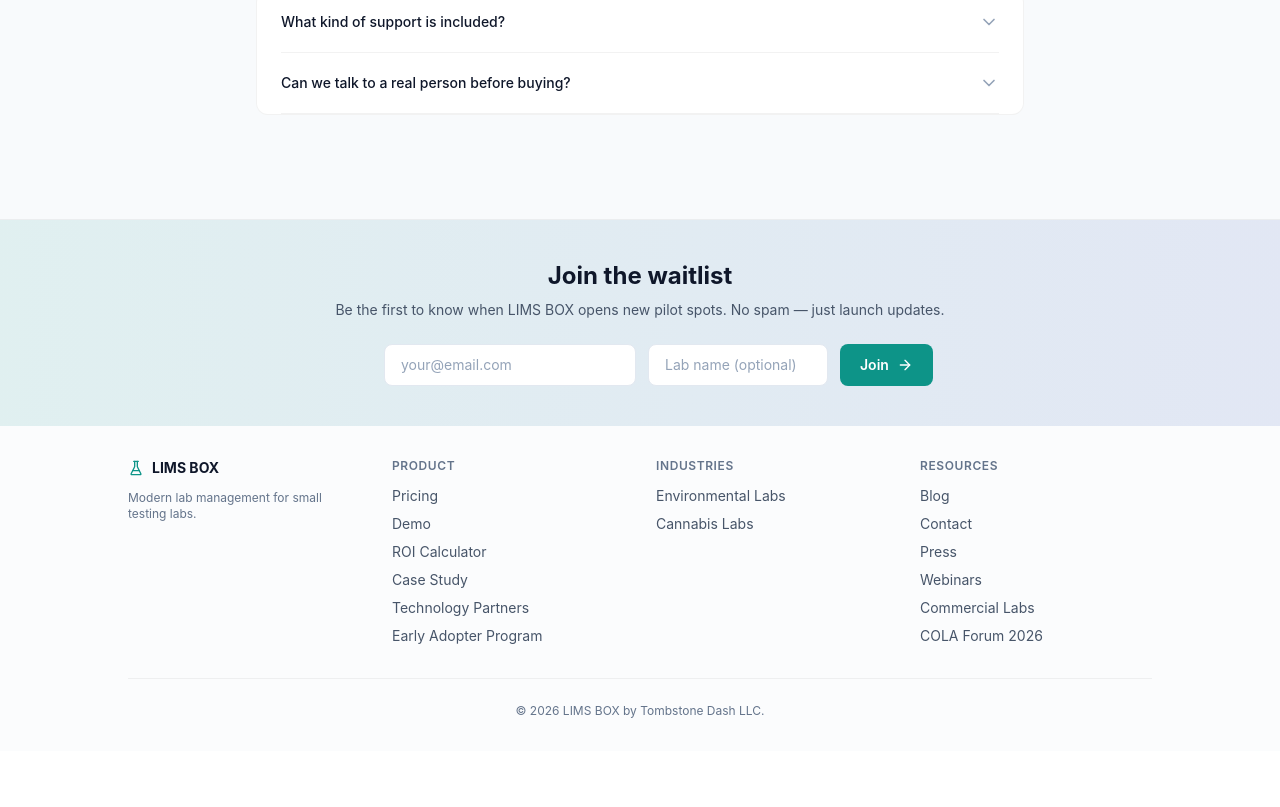
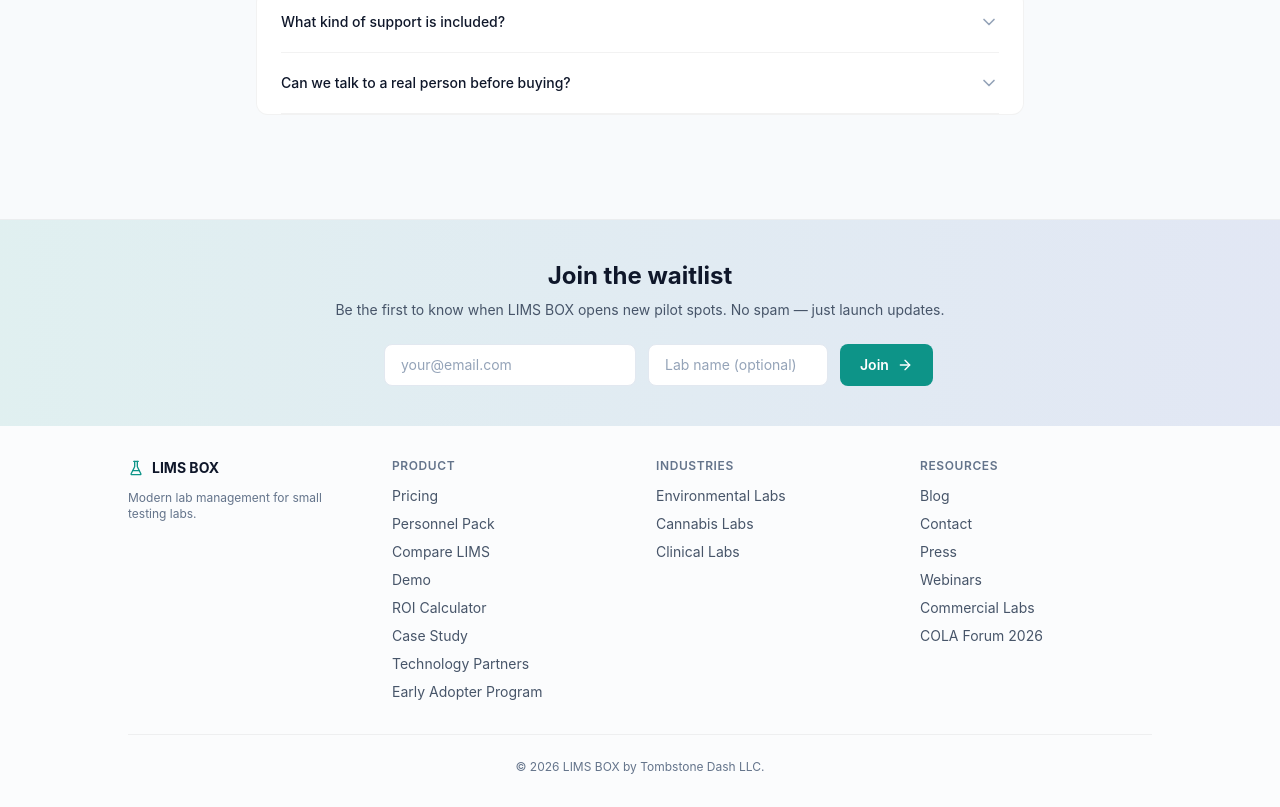
Before and after one commit to TombStoneDash/lims-box, a Next.js app: page /faq in a window 1280 px wide. Shown: the part 1415-2222 px from the top of the page. Before the commit the page ends 2166 px from the top, so only its background shows below. Built offline with nearby package versions, Linux system fonts and the light colour scheme.

Commit message:
fix(nav): add /personnel-pack /compare /clinical to footer (was orphaned) (#26)
Co-authored-by: Hudson Taylor <hudtaylor@gmail.com>

```diff
--- a/components/WaitlistFooter.tsx
+++ b/components/WaitlistFooter.tsx
@@ -96,6 +96,8 @@
               <p className="text-xs font-semibold text-slate-500 uppercase tracking-wider mb-3">Product</p>
               <ul className="space-y-2 text-sm">
                 <li><Link href="/pricing" className="text-slate-600 dark:text-slate-300 hover:text-lab-teal transition-colors">Pricing</Link></li>
+                <li><Link href="/personnel-pack" className="text-slate-600 dark:text-slate-300 hover:text-lab-teal transition-colors">Personnel Pack</Link></li>
+                <li><Link href="/compare" className="text-slate-600 dark:text-slate-300 hover:text-lab-teal transition-colors">Compare LIMS</Link></li>
                 <li><Link href="/demo" className="text-slate-600 dark:text-slate-300 hover:text-lab-teal transition-colors">Demo</Link></li>
                 <li><Link href="/roi-calculator" className="text-slate-600 dark:text-slate-300 hover:text-lab-teal transition-colors">ROI Calculator</Link></li>
                 <li><Link href="/case-study" className="text-slate-600 dark:text-slate-300 hover:text-lab-teal transition-colors">Case Study</Link></li>
@@ -108,6 +110,7 @@
               <ul className="space-y-2 text-sm">
                 <li><Link href="/for/environmental-labs" className="text-slate-600 dark:text-slate-300 hover:text-lab-teal transition-colors">Environmental Labs</Link></li>
                 <li><Link href="/for/cannabis-labs" className="text-slate-600 dark:text-slate-300 hover:text-lab-teal transition-colors">Cannabis Labs</Link></li>
+                <li><Link href="/clinical" className="text-slate-600 dark:text-slate-300 hover:text-lab-teal transition-colors">Clinical Labs</Link></li>
               </ul>
             </div>
             <div>
```
